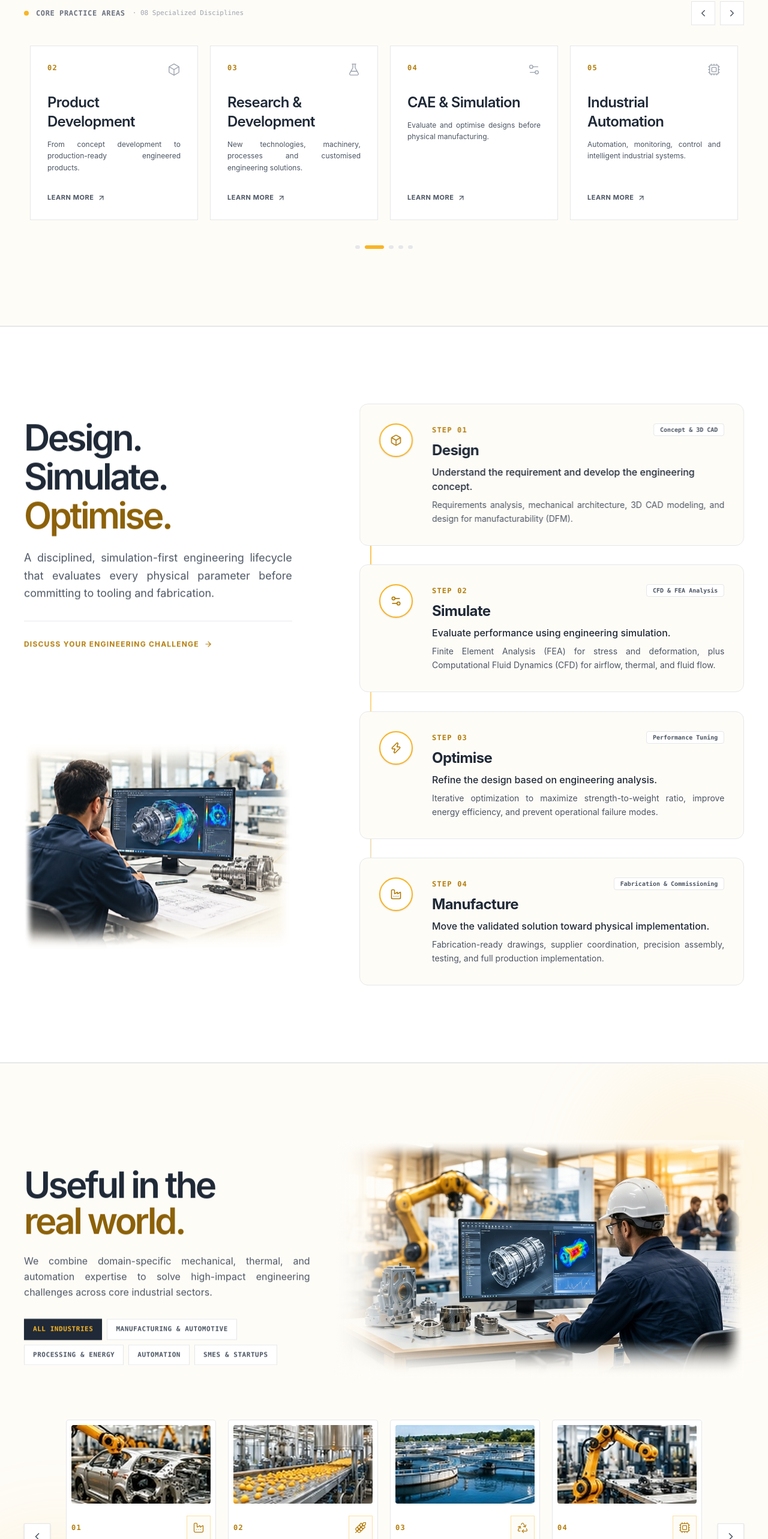
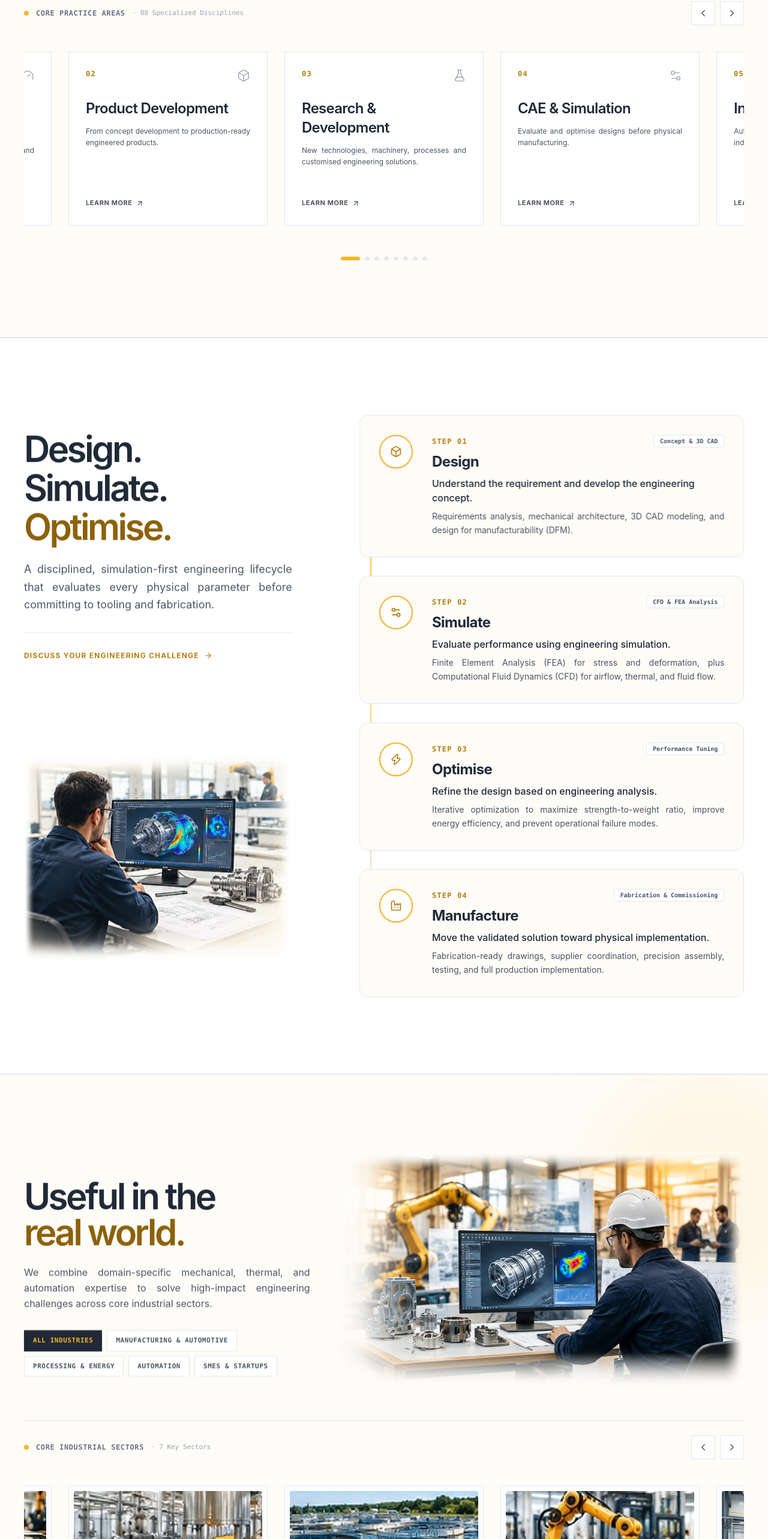
Before and after one commit to Asith-Indipa/rugenx, a Next.js app: page / in a window 1280 px wide. Shown: the part 2091-4657 px from the top of the page at 60% size. Built offline with nearby package versions, Linux system fonts and the light colour scheme.

Commit message:
Fix card slider mobile view

```diff
--- a/app/globals.css
+++ b/app/globals.css
@@ -137,3 +137,19 @@
     text-align: justify;
   }
 }
+
+@utility scrollbar-none {
+  scrollbar-width: none;
+  -ms-overflow-style: none;
+  &::-webkit-scrollbar {
+    display: none;
+  }
+}
+
+.scrollbar-none {
+  scrollbar-width: none;
+  -ms-overflow-style: none;
+}
+.scrollbar-none::-webkit-scrollbar {
+  display: none;
+}
--- a/app/page.tsx
+++ b/app/page.tsx
@@ -342,10 +342,10 @@ export default function Page() {
   const [heroMounted, setHeroMounted] = useState(false)
   const [activeSection, setActiveSection] = useState('top')
   const [activeCapability, setActiveCapability] = useState(0)
-  const [itemsPerView, setItemsPerView] = useState(4)
   const [activeIndustryCategory, setActiveIndustryCategory] = useState('all')
   const [activeIndustry, setActiveIndustry] = useState(0)
-  const [industryItemsPerView, setIndustryItemsPerView] = useState(4)
+  const capabilitiesRef = useRef<HTMLDivElement>(null)
+  const industriesRef = useRef<HTMLDivElement>(null)
 
   useEffect(() => {
     setHeroMounted(true)
@@ -419,44 +419,126 @@ export default function Page() {
     }
   }
 
+  const scrollCapabilities = (direction: 'prev' | 'next') => {
+    if (capabilitiesRef.current) {
+      const card = capabilitiesRef.current.firstElementChild as HTMLElement
+      const scrollAmount = card ? card.offsetWidth + 20 : 300
+      capabilitiesRef.current.scrollBy({
+        left: direction === 'prev' ? -scrollAmount : scrollAmount,
+        behavior: 'smooth',
+      })
+    }
+  }
+
+  const scrollToCapability = (index: number) => {
+    if (capabilitiesRef.current) {
+      const card = capabilitiesRef.current.children[index] as HTMLElement
+      if (card) {
+        capabilitiesRef.current.scrollTo({
+          left: card.offsetLeft - capabilitiesRef.current.offsetLeft,
+          behavior: 'smooth',
+        })
+      }
+    }
+  }
+
+  const handleCapabilitiesScroll = () => {
+    if (capabilitiesRef.current) {
+      const container = capabilitiesRef.current
+      const card = container.firstElementChild as HTMLElement
+      if (card) {
+        const itemWidth = card.offsetWidth + 20
+        const index = Math.round(container.scrollLeft / itemWidth)
+        setActiveCapability(Math.min(capabilities.length - 1, Math.max(0, index)))
+      }
+    }
+  }
+
+  const scrollIndustries = (direction: 'prev' | 'next') => {
+    if (industriesRef.current) {
+      const card = industriesRef.current.firstElementChild as HTMLElement
+      const scrollAmount = card ? card.offsetWidth + 20 : 320
+      industriesRef.current.scrollBy({
+        left: direction === 'prev' ? -scrollAmount : scrollAmount,
+        behavior: 'smooth',
+      })
+    }
+  }
+
+  const scrollToIndustry = (index: number) => {
+    if (industriesRef.current) {
+      const card = industriesRef.current.children[index] as HTMLElement
+      if (card) {
+        industriesRef.current.scrollTo({
+          left: card.offsetLeft - industriesRef.current.offsetLeft,
+          behavior: 'smooth',
+        })
+      }
+    }
+  }
+
+  const handleIndustriesScroll = () => {
+    if (industriesRef.current) {
+      const container = industriesRef.current
+      const card = container.firstElementChild as HTMLElement
+      if (card) {
+        const itemWidth = card.offsetWidth + 20
+        const index = Math.round(container.scrollLeft / itemWidth)
+        setActiveIndustry(Math.min(filteredIndustries.length - 1, Math.max(0, index)))
+      }
+    }
+  }
+
   useEffect(() => {
-    const handleResize = () => {
-      if (window.innerWidth >= 1200) {
-        setItemsPerView(4)
-        setIndustryItemsPerView(4)
-      } else if (window.innerWidth >= 1024) {
-        setItemsPerView(3)
-        setIndustryItemsPerView(3)
-      } else if (window.innerWidth >= 640) {
-        setItemsPerView(2)
-        setIndustryItemsPerView(2)
-      } else {
-        setItemsPerView(1)
-        setIndustryItemsPerView(1)
-      }
-    }
-
-    // Set initial
-    handleResize()
-
-    window.addEventListener('resize', handleResize)
-    return () => window.removeEventListener('resize', handleResize)
-  }, [])
-
-  useEffect(() => {
-    const timer = setInterval(() => {
-      setActiveCapability((prev) => {
-        const maxIndex = capabilities.length - itemsPerView
-        return prev >= maxIndex ? 0 : prev + 1
-      })
-    }, 4500)
-
-    return () => clearInterval(timer)
-  }, [itemsPerView])
+    if (industriesRef.current) {
+      industriesRef.current.scrollTo({ left: 0, behavior: 'smooth' })
+      setActiveIndustry(0)
+    }
+  }, [activeIndustryCategory])
 
   const filteredIndustries = industries.filter((item) =>
     activeIndustryCategory === 'all' ? true : item.category.includes(activeIndustryCategory as any)
   )
+
+  // Auto-slider for Core Practice Areas
+  useEffect(() => {
+    const timer = setInterval(() => {
+      if (capabilitiesRef.current) {
+        const container = capabilitiesRef.current
+        const card = container.firstElementChild as HTMLElement
+        const itemWidth = card ? card.offsetWidth + 20 : 300
+        const maxScroll = container.scrollWidth - container.clientWidth
+
+        if (container.scrollLeft >= maxScroll - 15) {
+          container.scrollTo({ left: 0, behavior: 'smooth' })
+        } else {
+          container.scrollBy({ left: itemWidth, behavior: 'smooth' })
+        }
+      }
+    }, 4000)
+
+    return () => clearInterval(timer)
+  }, [])
+
+  // Auto-slider for Industries image cards
+  useEffect(() => {
+    const timer = setInterval(() => {
+      if (industriesRef.current) {
+        const container = industriesRef.current
+        const card = container.firstElementChild as HTMLElement
+        const itemWidth = card ? card.offsetWidth + 20 : 320
+        const maxScroll = container.scrollWidth - container.clientWidth
+
+        if (container.scrollLeft >= maxScroll - 15) {
+          container.scrollTo({ left: 0, behavior: 'smooth' })
+        } else {
+          container.scrollBy({ left: itemWidth, behavior: 'smooth' })
+        }
+      }
+    }, 4500)
+
+    return () => clearInterval(timer)
+  }, [filteredIndustries.length])
 
   const navLinks = [
     { name: 'Home', href: '#top', id: 'top' },
@@ -772,14 +854,14 @@ export default function Page() {
             {/* Desktop Navigation Arrows */}
             <div className="hidden items-center gap-2 md:flex">
               <button
-                onClick={() => setActiveCapability((prev) => (prev === 0 ? Math.max(0, capabilities.length - itemsPerView) : prev - 1))}
+                onClick={() => scrollCapabilities('prev')}
                 className="flex h-10 w-10 items-center justify-center border border-[#E5E7EB] bg-white text-[#4B5563] transition-colors hover:border-[#FCD580] hover:text-[#B37D0C] focus:outline-none focus:ring-2 focus:ring-[#F8B526]"
                 aria-label="Previous capabilities"
               >
                 <ChevronLeft size={18} />
               </button>
               <button
-                onClick={() => setActiveCapability((prev) => (prev >= capabilities.length - itemsPerView ? 0 : prev + 1))}
+                onClick={() => scrollCapabilities('next')}
                 className="flex h-10 w-10 items-center justify-center border border-[#E5E7EB] bg-white text-[#4B5563] transition-colors hover:border-[#FCD580] hover:text-[#B37D0C] focus:outline-none focus:ring-2 focus:ring-[#F8B526]"
                 aria-label="Next capabilities"
               >
@@ -790,19 +872,15 @@ export default function Page() {
 
           {/* Service Cards Carousel */}
           <div className="relative mx-auto mt-6 w-full">
-            <div className="overflow-hidden">
             <div
-                className="flex transition-transform duration-700 ease-in-out"
-                style={{ transform: `translateX(-${activeCapability * (100 / itemsPerView)}%)` }}
-              >
-                {capabilities.map(([number, title, description, Icon], index) => {
-                  const isActive = index >= activeCapability && index < activeCapability + itemsPerView;
-                  return (
+              ref={capabilitiesRef}
+              onScroll={handleCapabilitiesScroll}
+              className="flex gap-5 overflow-x-auto scrollbar-none snap-x snap-mandatory scroll-smooth py-4"
+            >
+              {capabilities.map(([number, title, description, Icon]) => (
                 <div
                   key={number}
-                      aria-hidden={!isActive}
-                      style={{ width: `${100 / itemsPerView}%` }}
-                      className="shrink-0 p-2 md:p-2.5"
+                  className="w-[280px] sm:w-[340px] shrink-0 snap-center p-1"
                 >
                   <div className="group relative flex h-full min-h-[290px] cursor-pointer flex-col justify-between border border-[#E5E7EB] bg-[#FFFFFF] p-7 transition-all duration-300 hover:border-[#FCD580] hover:bg-[#FEFCF7] hover:shadow-[0_8px_20px_rgba(248,181,38,0.08)] focus-within:ring-2 focus-within:ring-[#F8B526]">
                     <div className="absolute right-0 top-0 h-0 w-0 border-l-[28px] border-t-[28px] border-l-transparent border-t-[#F8B526] opacity-0 transition-opacity group-hover:opacity-100" />
@@ -820,15 +898,13 @@ export default function Page() {
                     </div>
                   </div>
                 </div>
-                  );
-                })}
-              </div>
+              ))}
             </div>
 
             {/* Mobile Controls & Dots */}
             <div className="mt-8 flex items-center justify-between md:justify-center">
               <button
-                onClick={() => setActiveCapability((prev) => (prev === 0 ? Math.max(0, capabilities.length - itemsPerView) : prev - 1))}
+                onClick={() => scrollCapabilities('prev')}
                 className="flex h-10 w-10 items-center justify-center border border-[#E5E7EB] bg-white text-[#4B5563] transition-colors hover:border-[#FCD580] hover:text-[#B37D0C] focus:outline-none focus:ring-2 focus:ring-[#F8B526] md:hidden"
                 aria-label="Previous capabilities"
               >
@@ -836,10 +912,10 @@ export default function Page() {
               </button>
 
               <div className="flex gap-2">
-                {Array.from({ length: Math.max(1, capabilities.length - itemsPerView + 1) }).map((_, idx) => (
+                {capabilities.map(([number], idx) => (
                   <button
-                    key={idx}
-                    onClick={() => setActiveCapability(idx)}
+                    key={number}
+                    onClick={() => scrollToCapability(idx)}
                     className={`h-1.5 rounded-full transition-all duration-500 focus:outline-none ${activeCapability === idx ? 'w-8 bg-[#F8B526]' : 'w-2 bg-[#E5E7EB] hover:bg-[#D1D5DB]'}`}
                     aria-label={`Go to slide ${idx + 1}`}
                   />
@@ -847,7 +923,7 @@ export default function Page() {
               </div>
 
               <button
-                onClick={() => setActiveCapability((prev) => (prev >= capabilities.length - itemsPerView ? 0 : prev + 1))}
+                onClick={() => scrollCapabilities('next')}
                 className="flex h-10 w-10 items-center justify-center border border-[#E5E7EB] bg-white text-[#4B5563] transition-colors hover:border-[#FCD580] hover:text-[#B37D0C] focus:outline-none focus:ring-2 focus:ring-[#F8B526] md:hidden"
                 aria-label="Next capabilities"
               >
@@ -1060,35 +1136,51 @@ export default function Page() {
             </div>
           </div>
 
-          {/* Carousel Slider with Left and Right Arrows */}
+          {/* Sub-header / Carousel Controls Bar */}
+          <div className="mt-12 flex items-center justify-between border-t border-[#E5E7EB]/80 pt-6">
+            <div className="flex items-center gap-3">
+              <span className="h-2 w-2 rounded-full bg-[#F8B526]" />
+              <span className="font-mono text-xs font-semibold uppercase tracking-wider text-[#6B7280]">
+                Core Industrial Sectors
+              </span>
+              <span className="hidden font-mono text-[11px] text-[#9CA3AF] sm:inline">
+                · {filteredIndustries.length} Key Sectors
+              </span>
+            </div>
+
+            {/* Desktop Navigation Arrows */}
+            <div className="hidden items-center gap-2 md:flex">
+              <button
+                onClick={() => scrollIndustries('prev')}
+                className="flex h-10 w-10 items-center justify-center border border-[#E5E7EB] bg-white text-[#4B5563] transition-colors hover:border-[#FCD580] hover:text-[#B37D0C] focus:outline-none focus:ring-2 focus:ring-[#F8B526]"
+                aria-label="Previous industries"
+              >
+                <ChevronLeft size={18} />
+              </button>
+              <button
+                onClick={() => scrollIndustries('next')}
+                className="flex h-10 w-10 items-center justify-center border border-[#E5E7EB] bg-white text-[#4B5563] transition-colors hover:border-[#FCD580] hover:text-[#B37D0C] focus:outline-none focus:ring-2 focus:ring-[#F8B526]"
+                aria-label="Next industries"
+              >
+                <ChevronRight size={18} />
+              </button>
+            </div>
+          </div>
+
+          {/* Carousel Slider */}
           <RevealOnScroll direction="up" delay={200}>
-            <div className="relative mt-14 flex items-center">
-              {/* Left Navigation Arrow */}
-              <button
-                onClick={() =>
-                  setActiveIndustry((prev) =>
-                    prev === 0 ? Math.max(0, filteredIndustries.length - industryItemsPerView) : prev - 1
-                  )
-                }
-                className="flex h-11 w-11 shrink-0 items-center justify-center border border-[#E5E7EB] bg-white text-[#4B5563] shadow-sm transition-colors hover:border-[#FCD580] hover:text-[#B37D0C] focus:outline-none focus:ring-2 focus:ring-[#F8B526]"
-                aria-label="Previous industries"
-              >
-                <ChevronLeft size={20} />
-              </button>
-
-              {/* Slider Viewport */}
-              <div className="mx-2 flex-1 overflow-hidden sm:mx-4">
+            <div className="relative mx-auto mt-6 w-full">
               <div
-                  className="flex transition-transform duration-700 ease-in-out"
-                  style={{ transform: `translateX(-${activeIndustry * (100 / industryItemsPerView)}%)` }}
+                ref={industriesRef}
+                onScroll={handleIndustriesScroll}
+                className="flex gap-5 overflow-x-auto scrollbar-none snap-x snap-mandatory scroll-smooth py-4"
               >
                 {filteredIndustries.map((item) => {
                   const Icon = item.icon
                   return (
                     <div
                       key={item.number}
-                        style={{ width: `${100 / industryItemsPerView}%` }}
-                        className="shrink-0 p-2 sm:p-2.5"
+                      className="w-[280px] sm:w-[340px] shrink-0 snap-center p-1"
                     >
                       <div className="group relative flex h-full min-h-[390px] cursor-pointer flex-col justify-between border border-[#E5E7EB] bg-white p-2 transition-all duration-300 hover:border-[#FCD580] hover:bg-[#FEFCF7] hover:shadow-[0_12px_25px_rgba(248,181,38,0.1)] focus-within:ring-2 focus-within:ring-[#F8B526] sm:p-2 rounded">
                         <div>
@@ -1136,34 +1228,38 @@ export default function Page() {
                   )
                 })}
               </div>
-              </div>
-
-              {/* Right Navigation Arrow */}
+
+              {/* Mobile Controls & Dots */}
+              <div className="mt-8 flex items-center justify-between md:justify-center">
                 <button
-                onClick={() =>
-                  setActiveIndustry((prev) =>
-                    prev >= filteredIndustries.length - industryItemsPerView ? 0 : prev + 1
-                  )
-                }
-                className="flex h-11 w-11 shrink-0 items-center justify-center border border-[#E5E7EB] bg-white text-[#4B5563] shadow-sm transition-colors hover:border-[#FCD580] hover:text-[#B37D0C] focus:outline-none focus:ring-2 focus:ring-[#F8B526]"
-                aria-label="Next industries"
-              >
-                <ChevronRight size={20} />
+                  onClick={() => scrollIndustries('prev')}
+                  className="flex h-10 w-10 items-center justify-center border border-[#E5E7EB] bg-white text-[#4B5563] transition-colors hover:border-[#FCD580] hover:text-[#B37D0C] focus:outline-none focus:ring-2 focus:ring-[#F8B526] md:hidden"
+                  aria-label="Previous industries"
+                >
+                  <ChevronLeft size={18} />
                 </button>
-            </div>
-
-            {/* Dots Pagination */}
-            <div className="mt-8 flex justify-center gap-2">
-              {Array.from({ length: Math.max(1, filteredIndustries.length - industryItemsPerView + 1) }).map((_, idx) => (
+
+                <div className="flex gap-2">
+                  {filteredIndustries.map((item, idx) => (
                     <button
-                  key={idx}
-                  onClick={() => setActiveIndustry(idx)}
+                      key={item.number}
+                      onClick={() => scrollToIndustry(idx)}
                       className={`h-1.5 rounded-full transition-all duration-500 focus:outline-none ${
                         activeIndustry === idx ? 'w-8 bg-[#F8B526]' : 'w-2 bg-[#E5E7EB] hover:bg-[#D1D5DB]'
                       }`}
                       aria-label={`Go to slide ${idx + 1}`}
                     />
                   ))}
+                </div>
+
+                <button
+                  onClick={() => scrollIndustries('next')}
+                  className="flex h-10 w-10 items-center justify-center border border-[#E5E7EB] bg-white text-[#4B5563] transition-colors hover:border-[#FCD580] hover:text-[#B37D0C] focus:outline-none focus:ring-2 focus:ring-[#F8B526] md:hidden"
+                  aria-label="Next industries"
+                >
+                  <ChevronRight size={18} />
+                </button>
+              </div>
             </div>
           </RevealOnScroll>
         </div>
```
Also changed, not shown: app/a/page.tsx (added, +24 -0 lines). Lines whose indentation alone changed are shown as unchanged.
